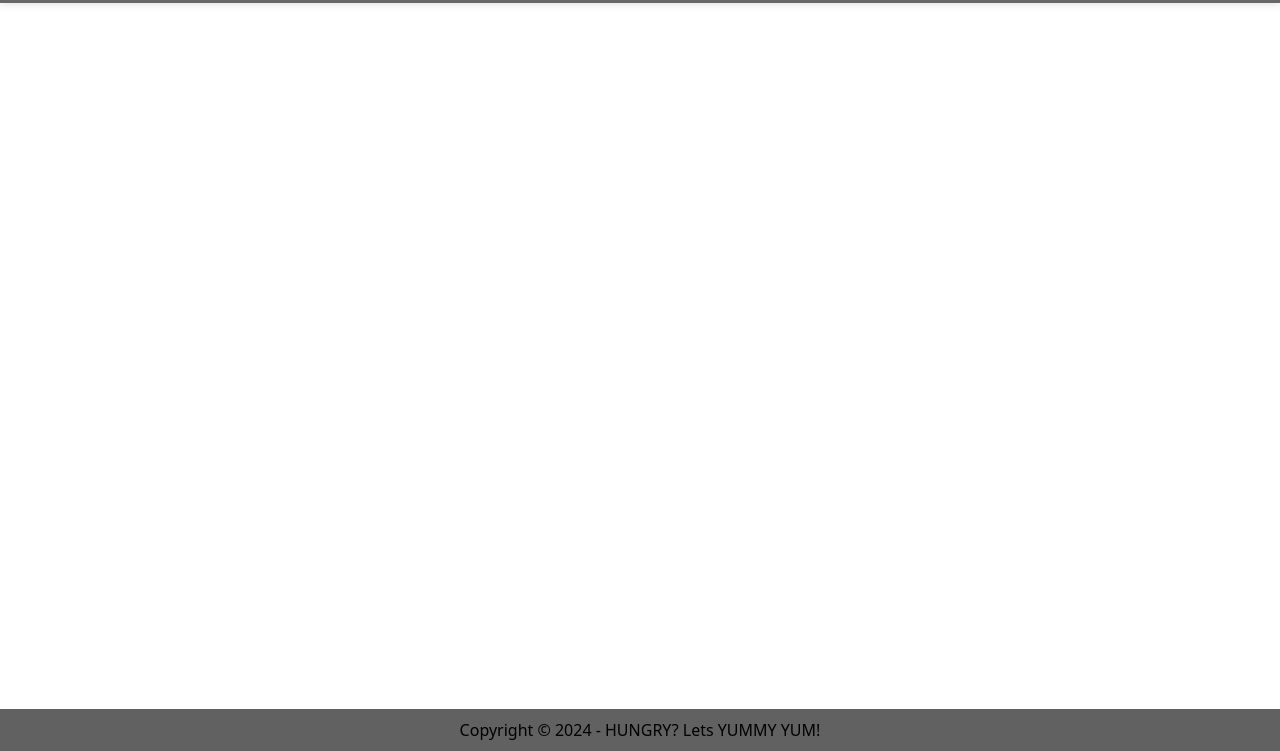
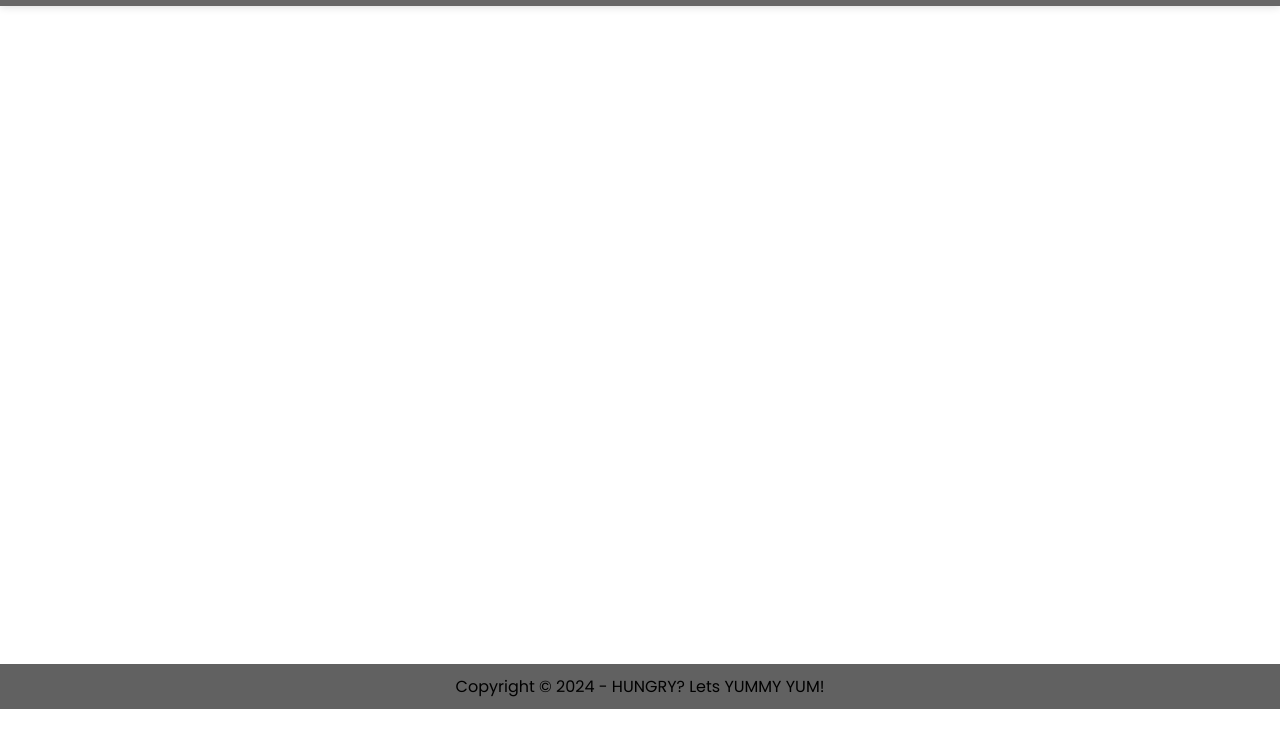
Before and after one commit to hafidzahm/yummy-yum, a website built with webpack: page src/templates/index.html in a window 1280 px wide. Shown: the part 91-842 px from the top of the page. After the commit the page ends 800 px from the top, so only its background shows below. Built offline with nearby package versions, Linux system fonts and the light colour scheme; files whose address does not match are found by name.

Commit message:
styling font

```diff
--- a/src/styles/main.css
+++ b/src/styles/main.css
@@ -23,12 +23,10 @@
 /* <uniquifier>: Use a unique and descriptive class name
 <weight>: Use a value from 100 to 900 */
 
-* {
-  font-family: "Noto Sans", sans-serif;
-  font-optical-sizing: auto;
-  font-weight: 380;
-  font-style: normal;
-  font-variation-settings:
-    "wdth" 100;
-
+body {
+  font-family: 'Poppins', sans-serif;
+  background-color: white;
+  min-height: 100vh;
+  display: flex;
+  flex-direction: column;
 }
```
